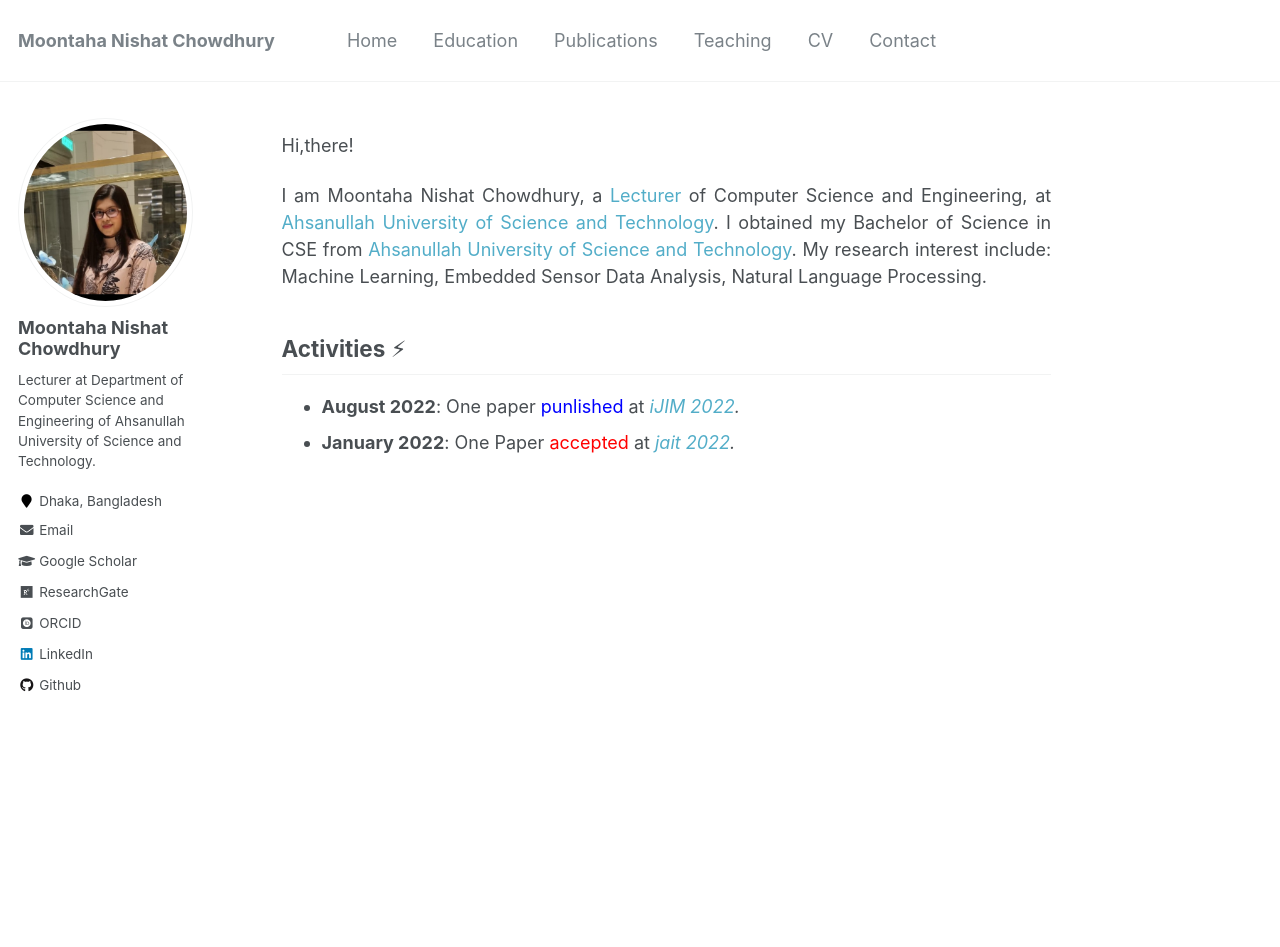
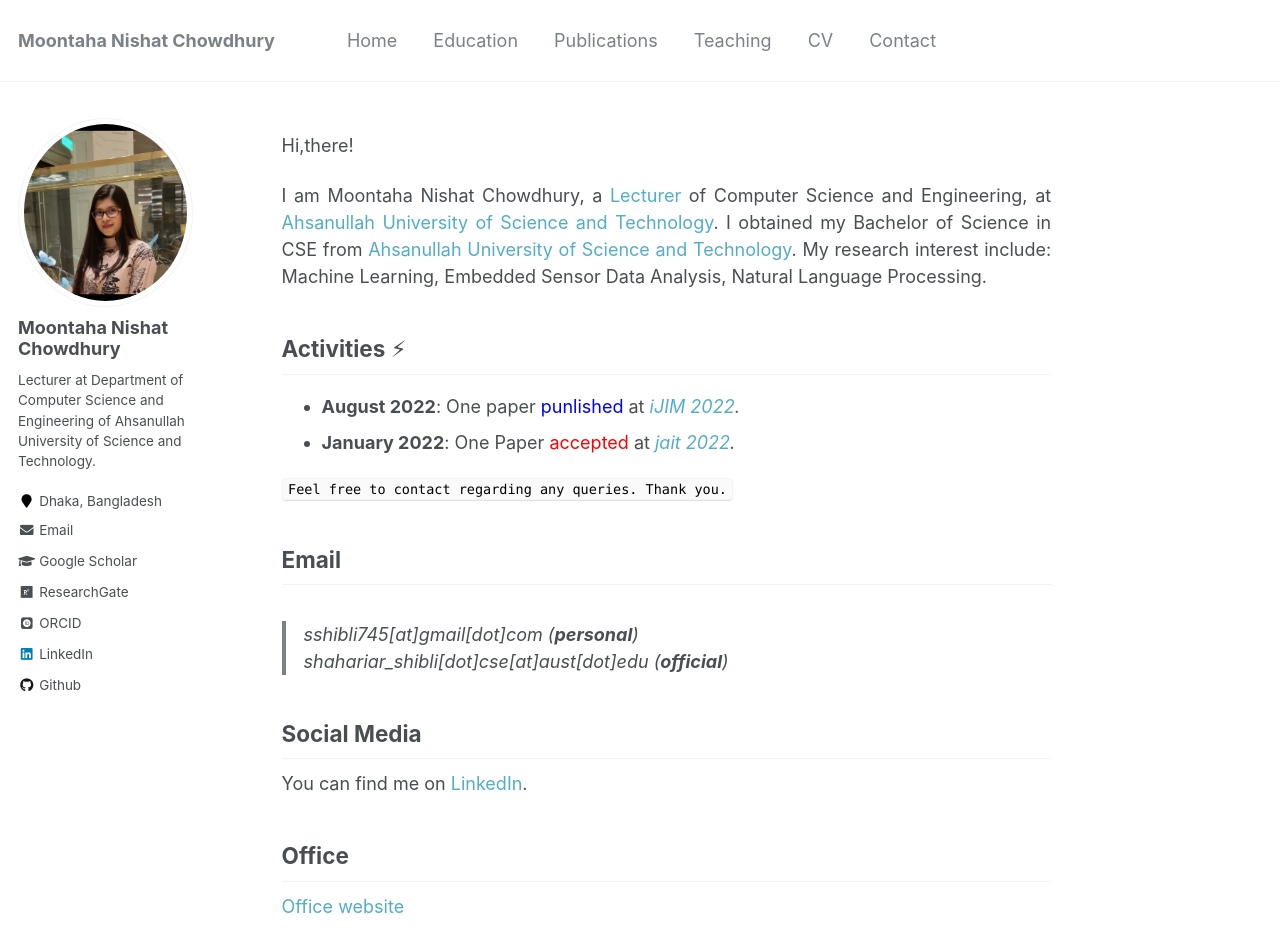
Before and after one commit to chowdhurymoontaha/chowdhurymoontaha.github.io, a Jekyll site: the page built from _pages/about.md, in a window 1280 px wide and 1400 px high. Shown: the top 947 px of the window. Built offline with Jekyll 4.4.1, drawn with Linux system fonts in a browser that asks for light colours; some web fonts are replaced; some of the changed text lies outside the part shown.

Commit message:
Update about.md

```diff
--- a/_pages/about.md
+++ b/_pages/about.md
@@ -16,3 +16,24 @@ Hi,there!
 ## Activities ⚡
 + <strong>August 2022</strong>: One paper <span style="color:blue">punlished</span> at <em>[iJIM 2022](https://online-journals.org/index.php/i-jim/issue/view/869).</em>
 + <strong>January 2022</strong>: One Paper <span style="color:red">accepted</span> at <em>[jait 2022](http://www.jait.us/index.php?m=content&c=index&a=lists&catid=221).</em>
+
+
+<code style="color:black;">Feel free to contact regarding any queries. Thank you.</code>
+
+## Email
+> sshibli745[at]gmail[dot]com (***personal***) <br/>
+> shahariar_shibli[dot]cse[at]aust[dot]edu (***official***)
+
+## Social Media
+You can find me on [LinkedIn](https://www.linkedin.com/in/shahariar-shibli/).
+
+## Office
+[Office website](https://aust.edu/cse/faculty_member/mr_g_m_shahariar)
+<address>
+Department of Computer Science and Engineering, <br/>
+Ahsanullah University of Science and Technology, <br/>
+141-142 Love Road, Tejgaon Industrial Area, <br/>
+Dhaka - 1208, Bangladesh.
+</address>
+<br/>
+<iframe src="https://www.google.com/maps/embed?pb=!1m14!1m8!1m3!1d3651.5510678078604!2d90.40456818240061!3d23.76338330222376!3m2!1i1024!2i768!4f13.1!3m3!1m2!1s0x3755c790e6cf50a9%3A0xcae56c17297f85f8!2sAhsanullah%20University%20of%20Science%20and%20Technology!5e0!3m2!1sen!2sbd!4v1682061216525!5m2!1sen!2sbd" width="600" height="450" style="border:0;" allowfullscreen="" loading="lazy" referrerpolicy="no-referrer-when-downgrade"></iframe>
```
